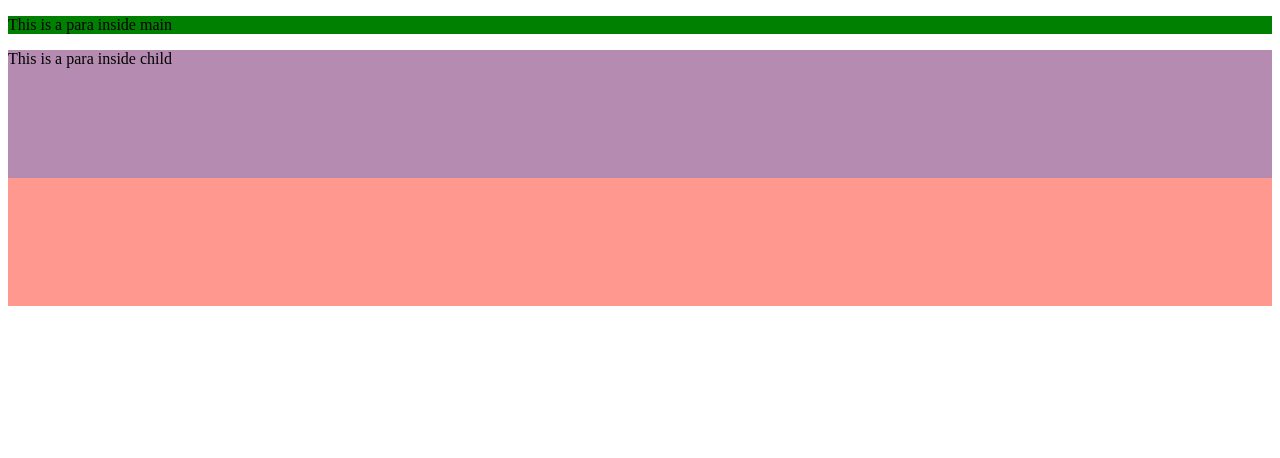
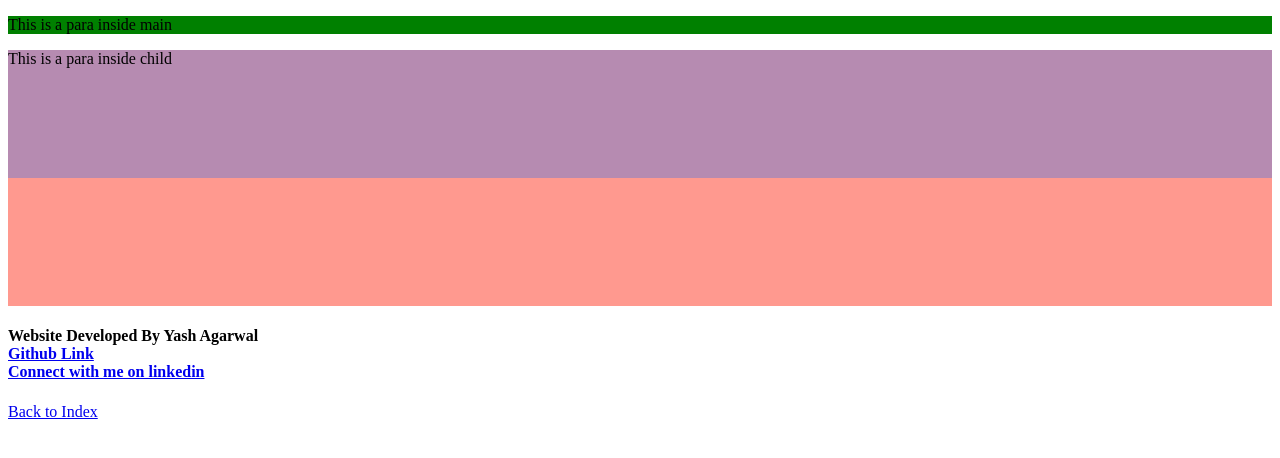
Before and after one commit to Yashrocky96/Front-End-HTML-CSS-BootStrap, a website: page Session_4/activity4.html in a window 1280 px wide. Drawn offline with Linux system fonts and the light colour scheme.

Commit message:
It's all about Cascading Style Sheets

```diff
--- a/Session_4/activity4.html
+++ b/Session_4/activity4.html
@@ -15,5 +15,20 @@
         <div class="child">This is a para inside child</div>
       </div>
     </section>
+
+    <footer>
+      <h4 id="dev">
+        Website Developed By <span id="author">Yash Agarwal</span>
+        <br />
+
+        <a href="https://github.com/Yashrocky96" target="_blank">Github Link</a>
+        <br />
+        <a href="linkedin.com/in/yash-96" target="_blank"
+          >Connect with me on linkedin</a
+        >
+      </h4>
+
+      <a href="/index.html">Back to Index</a>
+    </footer>
   </body>
 </html>
```
Also changed, not shown: index.html (+6 -0 lines).
